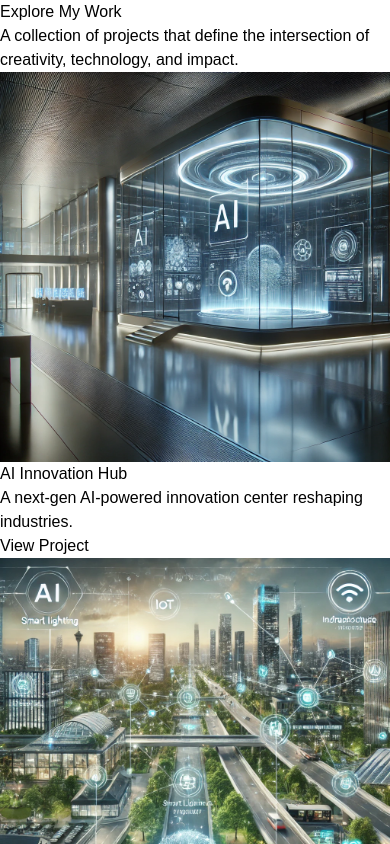
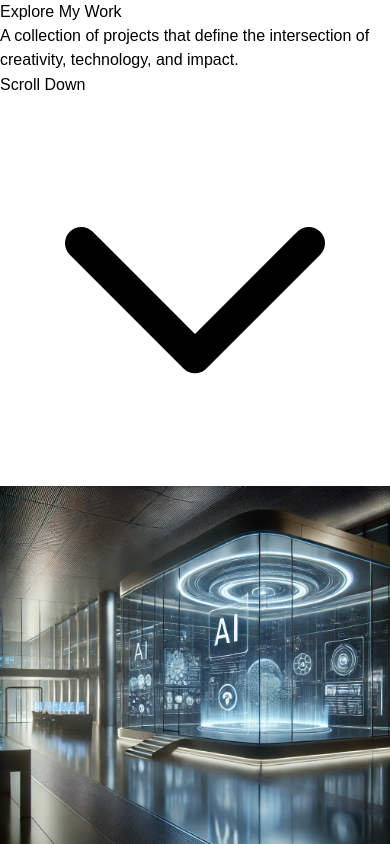
Before and after one commit to shubhamgoel352/shubhamgoel-portfolio, a Next.js app: page /projects in a window 390 px wide. Shown: the top 844 px of the page. Built offline with nearby package versions, Linux system fonts and the light colour scheme.

Commit message:
projects/page.tsx added a scroll down graphic and made mobile compatible

```diff
--- a/src/app/projects/page.tsx
+++ b/src/app/projects/page.tsx
@@ -49,7 +49,7 @@ export default function ProjectsPage() {
           initial={{ opacity: 0, y: 50 }}
           animate={{ opacity: 1, y: 0 }}
           transition={{ duration: 1 }}
-          className="text-4xl sm:text-6xl md:text-7xl font-bold uppercase tracking-wide"
+          className="text-3xl sm:text-5xl md:text-6xl font-bold uppercase tracking-wide"
         >
           Explore My Work
         </motion.h1>
@@ -57,14 +57,35 @@ export default function ProjectsPage() {
           initial={{ opacity: 0, y: 50 }}
           animate={{ opacity: 1, y: 0 }}
           transition={{ duration: 1, delay: 0.3 }}
-          className="mt-4 text-lg sm:text-xl text-gray-300 max-w-2xl"
+          className="mt-4 text-sm sm:text-lg md:text-xl text-gray-300 max-w-lg md:max-w-2xl"
         >
           A collection of projects that define the intersection of creativity, technology, and impact.
         </motion.p>
+
+        {/* Scroll Indicator - Mobile & Desktop Compatible */}
+        <motion.div
+          animate={{ y: [0, 10, 0] }}
+          transition={{ repeat: Infinity, duration: 1.5, ease: "easeInOut" }}
+          className="absolute bottom-6 sm:bottom-10 flex flex-col items-center opacity-100"
+        >
+          <span className="text-xs sm:text-sm text-gray-400">Scroll Down</span>
+          <svg
+            xmlns="http://www.w3.org/2000/svg"
+            className="w-6 sm:w-8 h-6 sm:h-8 text-gray-400"
+            viewBox="0 0 24 24"
+            fill="none"
+            stroke="currentColor"
+            strokeWidth="2"
+            strokeLinecap="round"
+            strokeLinejoin="round"
+          >
+            <path d="M19 9l-7 7-7-7" />
+          </svg>
+        </motion.div>
       </div>
 
       {/* Projects Grid */}
-      <div className="relative grid grid-cols-1 sm:grid-cols-2 lg:grid-cols-3 gap-8 px-6 sm:px-12 lg:px-20 py-20">
+      <div className="relative grid grid-cols-1 sm:grid-cols-2 lg:grid-cols-3 gap-6 px-4 sm:px-8 md:px-16 py-12">
         {projects.map((project, index) => (
           <motion.div
             key={index}
@@ -79,13 +100,13 @@ export default function ProjectsPage() {
               alt={project.title}
               width={600}
               height={400}
-              className="w-full h-64 object-cover transition-transform duration-500 group-hover:scale-110"
+              className="w-full h-48 sm:h-64 md:h-72 object-cover transition-transform duration-500 group-hover:scale-110"
             />
-            <div className="absolute inset-0 bg-black bg-opacity-50 flex flex-col justify-end p-6 opacity-0 group-hover:opacity-100 transition-opacity duration-500">
-              <h2 className="text-2xl font-bold">{project.title}</h2>
-              <p className="text-gray-300 text-sm mt-2">{project.description}</p>
-              <Link href={project.link} className="mt-4">
-                <span className="inline-block bg-white text-black px-6 py-2 rounded-full font-medium uppercase tracking-wide hover:bg-gray-300 transition">
+            <div className="absolute inset-0 bg-black bg-opacity-50 flex flex-col justify-end p-4 sm:p-6 opacity-0 group-hover:opacity-100 transition-opacity duration-500">
+              <h2 className="text-lg sm:text-2xl font-bold">{project.title}</h2>
+              <p className="text-gray-300 text-xs sm:text-sm mt-1 sm:mt-2">{project.description}</p>
+              <Link href={project.link} className="mt-3">
+                <span className="inline-block bg-white text-black px-4 sm:px-6 py-2 rounded-full font-medium uppercase tracking-wide hover:bg-gray-300 transition text-xs sm:text-sm">
                   View Project
                 </span>
               </Link>
@@ -99,7 +120,7 @@ export default function ProjectsPage() {
         className="absolute top-0 left-0 w-full h-full pointer-events-none"
         animate={{ y: -scrollY * 0.3 }}
       >
-        <div className="absolute w-[1000px] h-[1000px] bg-blue-600 opacity-10 blur-3xl top-[20%] left-[50%] transform -translate-x-1/2" />
+        <div className="absolute w-[800px] sm:w-[1000px] h-[800px] sm:h-[1000px] bg-blue-600 opacity-10 blur-3xl top-[20%] left-[50%] transform -translate-x-1/2" />
       </motion.div>
     </section>
   );
```
